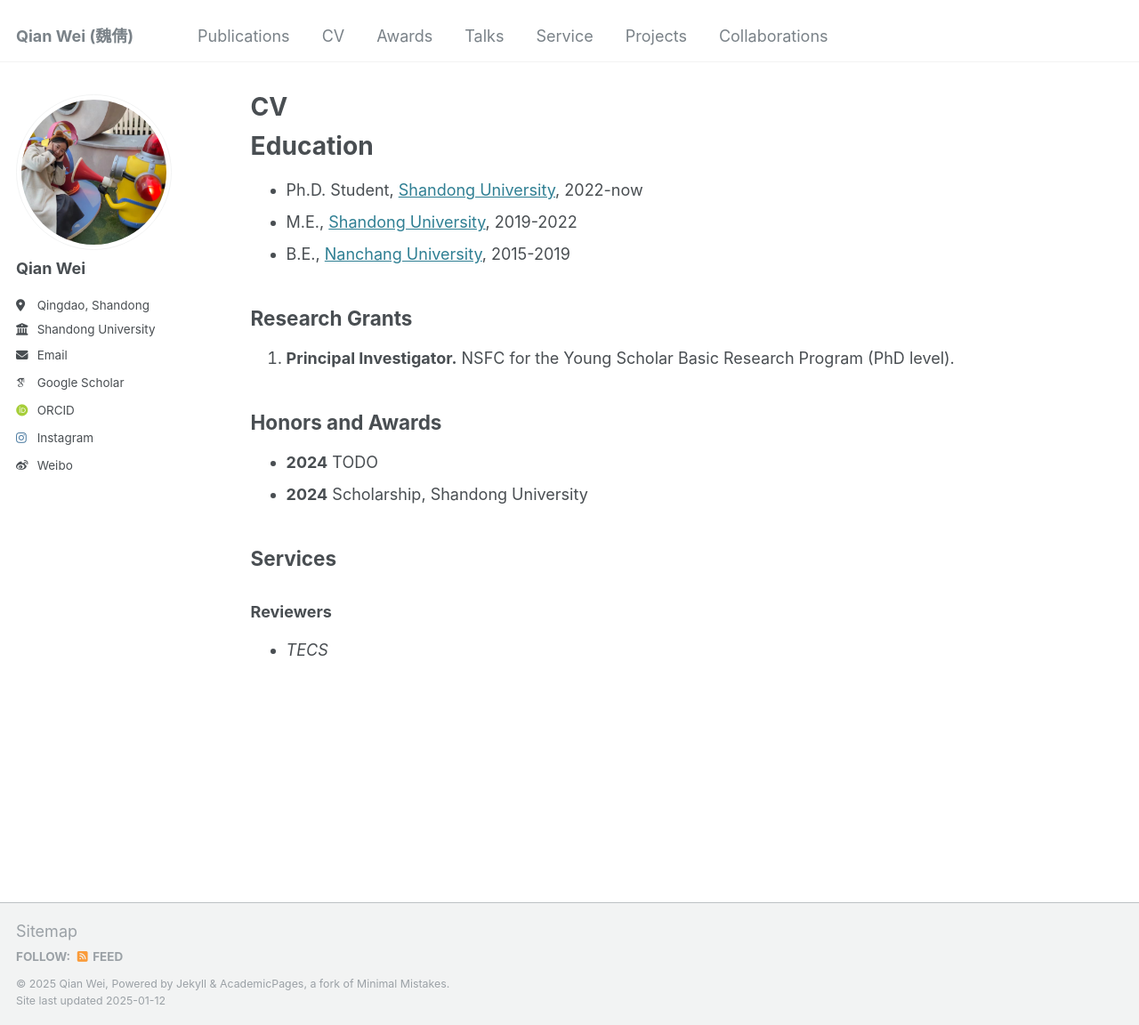
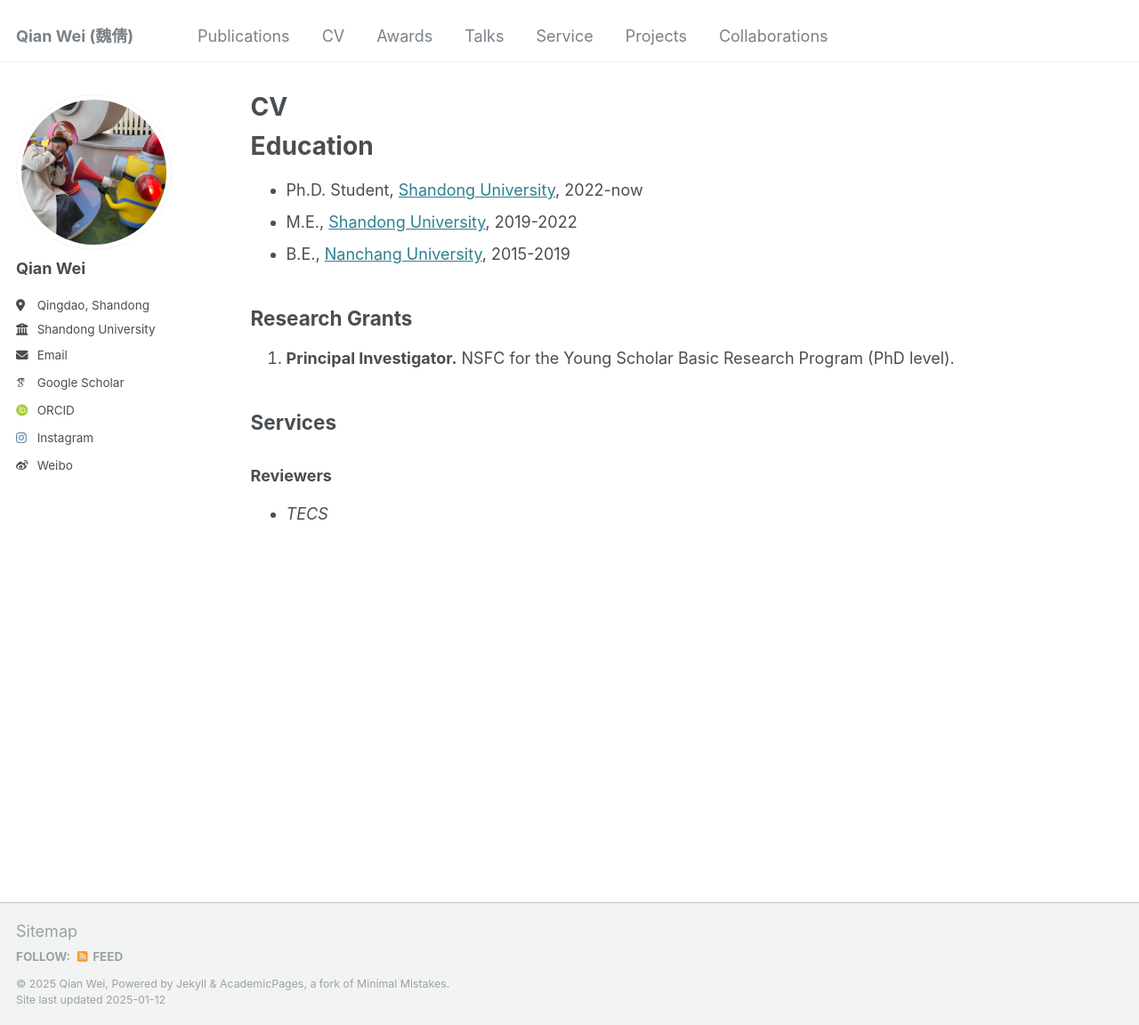
Before and after one commit to starry12/starry12.github.io, a Jekyll site: the page built from _pages/cv.md, in a window 1280 px wide and 1152 px high. Shown: the whole window at 89% size. Built offline with Jekyll 4.4.1, drawn with Linux system fonts in a browser that asks for light colours; some web fonts are replaced.

Commit message:
Update cv.md

```diff
--- a/_pages/cv.md
+++ b/_pages/cv.md
@@ -20,11 +20,6 @@ Education
 <li><strong>Principal Investigator.</strong> NSFC for the Young Scholar Basic Research Program (PhD level).</li>
 </ol>
 
-<h2>Honors and Awards</h2>
-<ul>
-<li><strong>2024</strong>	TODO</li>
-<li><strong>2024</strong>	Scholarship, Shandong University</li>
-</ul>
 
 <h2>Services</h2>
 <h3>Reviewers</h3>
```
